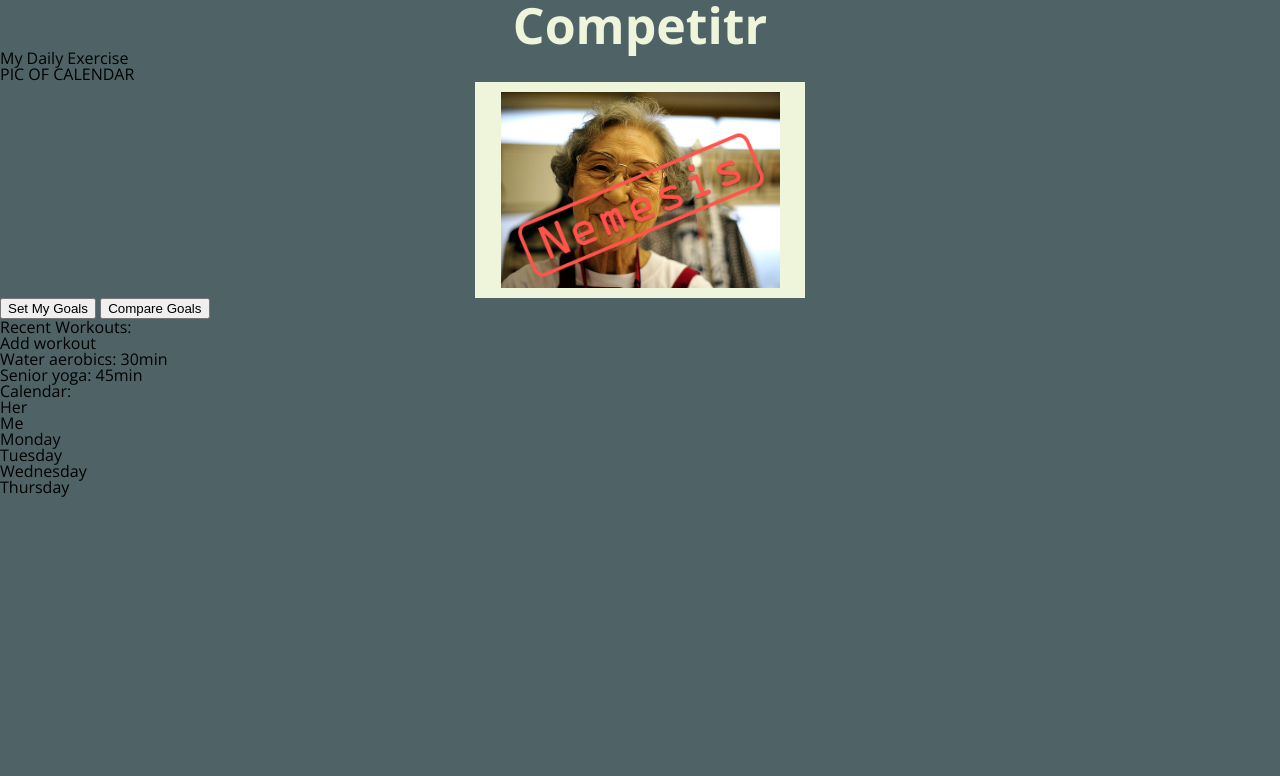
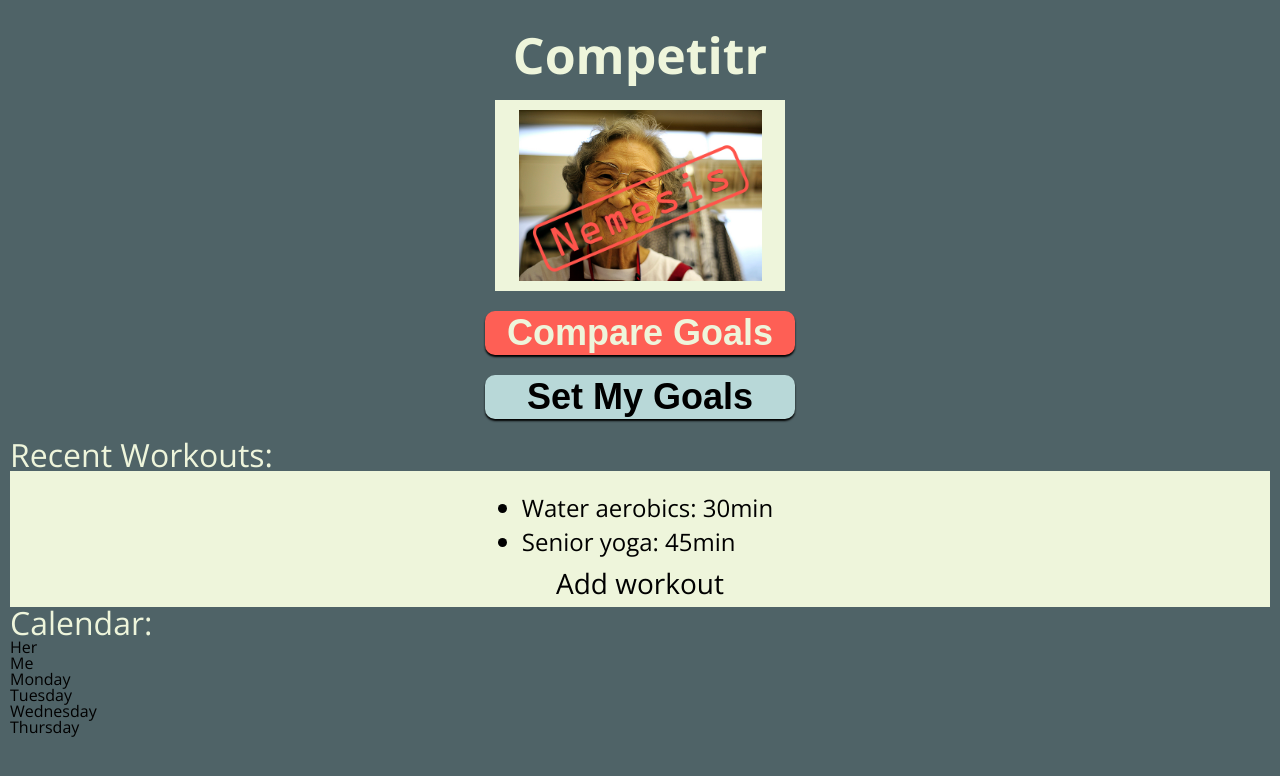
Before and after one commit to cbdallavalle/design-hackathon, a plain HTML site: page index.html in a window 1280 px wide. Drawn offline with nearby package versions, Linux system fonts and the light colour scheme.

Commit message:
Start on workout section

```diff
--- a/index.css
+++ b/index.css
@@ -1,6 +1,7 @@
 body {
   background-color: #4F6367;
   font-family: 'Open Sans', sans-serif;
+  padding: 10px;
 }
 
 h1 {
@@ -8,10 +9,59 @@ h1 {
   font-size: 50px;
   text-align: center;
   font-weight: 700;
+  margin: 20px 0;
 }
 
-.add-nemesis {
+h2 {
+ color: #EEF5DB;
+ font-size: 32px;
+}
+
+h4 {
+  font-size: 28px;
+  margin-top: 10px;
+}
+
+li {
+  font-size: 24px;
+  text-align: left;
+  list-style-type: disc;
+  /*list-style-position: outside;*/
+  padding: 5px 0;
+  margin-left: 15px;
+}
+
+
+button {
+  border: none;
+  font-size: 36px;
+  border-radius: 10px;
+  box-shadow: 0 2px 2px 0 black;
+  width: 310px;
+  margin: 0 0 20px;
+  font-weight: 700;
+}
+
+.add-nemesis,
+.fitness-graph {
   display: none;
+}
+
+
+.button-cont {
+  display: flex;
+  flex-direction: column-reverse;
+  align-items: center;
+}
+
+.button-compare {
+  background-color: #FE5F55;
+  color: #EEF5DB;
+}
+
+.button-set {
+  background-color: #B8D8D8;
+  color: black;
 }
 
 .nemesis-cont {
@@ -19,8 +69,8 @@ h1 {
   background-color: #EEF5DB;
   display: flex;
   justify-content: center;
-  margin: auto;
-  width: 310px;
+  margin: 0 auto 20px;
+  width: 270px;
   height: fit-content;
   padding: 10px;
 }
@@ -40,3 +90,11 @@ h1 {
   top: 0;
   left: 0;
 }
+
+.workout-list-cont {
+  display: flex;
+  flex-direction: column-reverse;
+  align-items: center;
+  background-color: #EEF5DB;
+  padding: 20px 15px 10px;
+}
--- a/index.html
+++ b/index.html
@@ -26,16 +26,16 @@
             <h2>Add Nemesis</h2>
          </div>
        </article>
-      <div>
-        <button>Set My Goals</button>
-        <button>Compare Goals</button>
+      <div class='button-cont'>
+        <button class='button-set'>Set My Goals</button>
+        <button class='button-compare'>Compare Goals</button>
       </div>
     </section>
 
     <section>
       <article class="workout-cont">
-        <div>
-          <h2>Recent Workouts:</h2>
+        <h2>Recent Workouts:</h2>
+        <div class='workout-list-cont'>
           <h4>Add workout</h4>
           <ul>
             <li>
@@ -50,8 +50,8 @@
       <article class="calendar-cont">
         <h2>Calendar:</h2>
         <div>
-          <h4>Her</h4>
-          <h4>Me</h4>
+          <h5>Her</h5>
+          <h5>Me</h5>
           <div>
             <h5>Monday</h5>
             <div></div>
```
Also changed, not shown: images/plus-black.png (added), images/plus-green.png (added), images/x-red.png (added).
